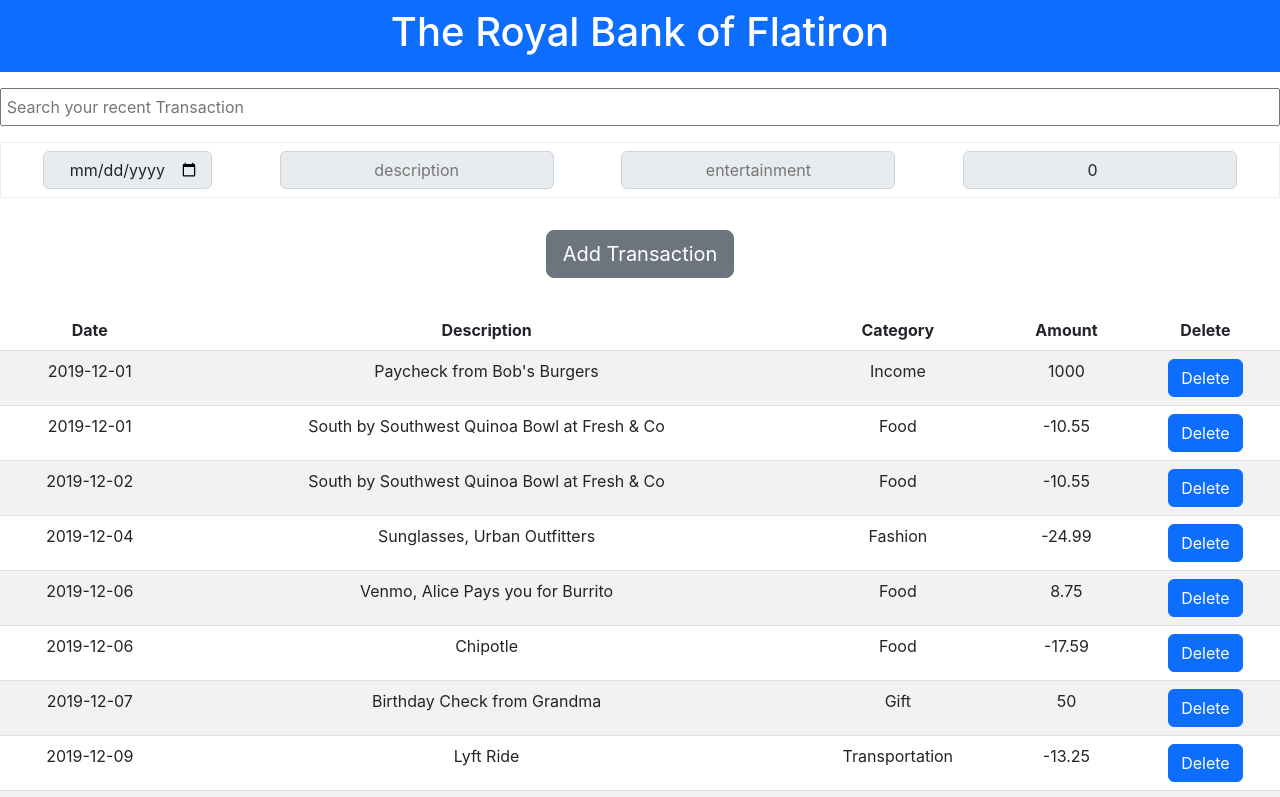
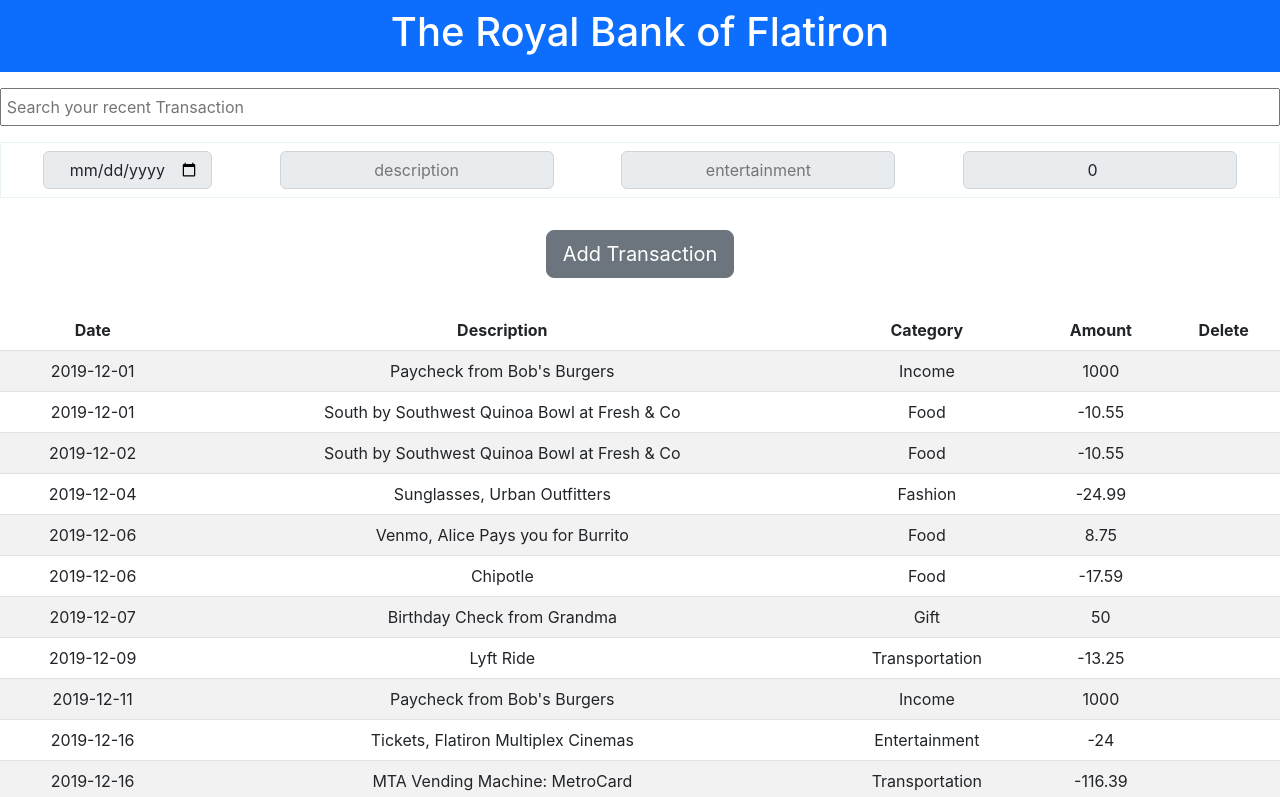
Before and after one commit to Anita-Kahenya/flatiron, a React (Create React App) app in the folder flatiron/: page / in a window 1280 px wide. Shown: the top 797 px of the page. Built offline with nearby package versions, Linux system fonts and the light colour scheme; data requests are answered from the project's data file.

Commit message:
Creating the delete button

```diff
--- a/flatiron/src/components/Table.js
+++ b/flatiron/src/components/Table.js
@@ -2,16 +2,16 @@ import React from 'react';
 
 function Table({list}) {
 
-  function handleDelete(e) {
-    e.preventDefault();
-    const remove = e.target
-    remove.parentElement.parentElement.remove()
+  // function handleDelete(e) {
+  //   e.preventDefault();
+  //   const remove = e.target
+  //   remove.parentElement.parentElement.remove()
 
-    fetch("http://localhost:8001/transactions", {
-      method: "DELETE",
-      headers: {}
-    })
-  }
+  //   fetch("http://localhost:8001/transactions", {
+  //     method: "DELETE",
+  //     headers: {}
+  //   })
+  // }
 
 
 
@@ -37,7 +37,7 @@ function Table({list}) {
       <td>{item.category}</td>
       <td>{item.amount}</td>
       <td>
-      <button onClick={handleDelete} className="btn btn-primary">Delete</button>
+      {/* <button onClick={handleDelete} className="btn btn-primary">Delete</button> */}
 
       </td>
 
```
